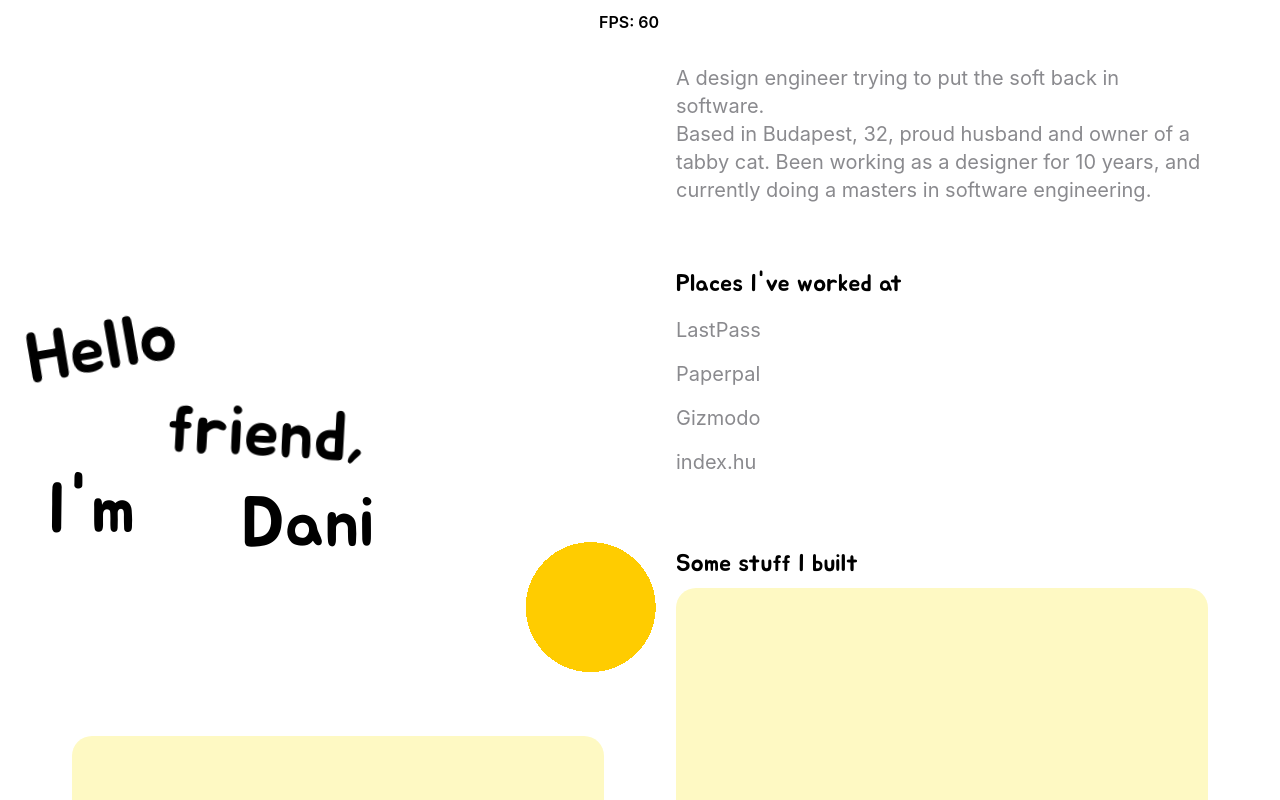
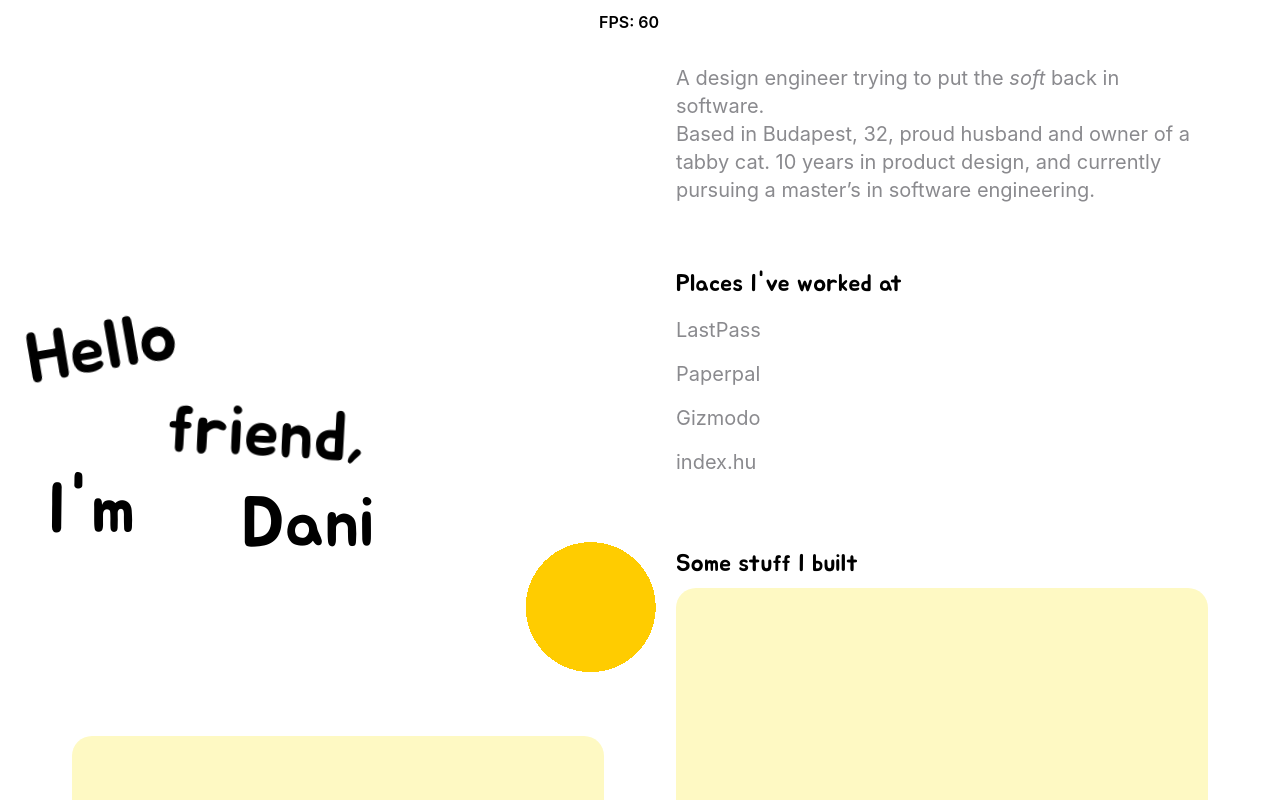
Before and after one commit to danielpeger/pixi-portfolio, a Next.js app: page / in a window 1280 px wide. Shown: the top 800 px of the page. Built offline with nearby package versions, Linux system fonts and the light colour scheme.

Commit message:
refine intro

```diff
--- a/src/app/page.tsx
+++ b/src/app/page.tsx
@@ -769,9 +769,10 @@ export default function Home() {
       <section className="w-full lg:w-[calc(50%-36px)] lg:order-2">
         <div className="max-w-[612px] lg:max-w-[540px] xl:max-w-[640px] mx-auto lg:ml-0 px-8 lg:pl-0 lg:pr-[72px] lg:mt-16 mb-16">
           <p>
-            A design engineer trying to put the soft back in software. <br />
-            Based in Budapest, 32, proud husband and owner of a tabby cat. Been
-            working as a designer for 10 years, and currently doing a masters in
+            A design engineer trying to put the{" "}
+            <span className="italic">soft</span> back in software. <br />
+            Based in Budapest, 32, proud husband and owner of a tabby cat. 10
+            years in product design, and currently pursuing a master’s in
             software engineering.
           </p>
         </div>
```
